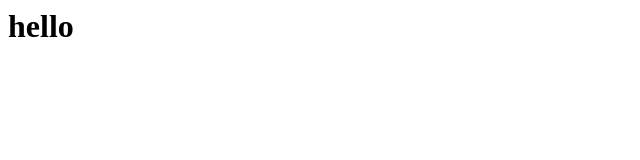
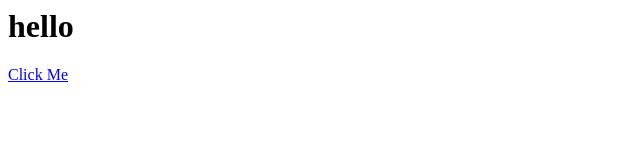
Before and after one commit to Gauravst/Gauravst, a plain HTML site: page index.html in a window 1280 px wide. Shown: the full height of the page, 0-640 px from the left. Drawn offline with Linux system fonts and the light colour scheme.

Commit message:
Update index.html

```diff
--- a/index.html
+++ b/index.html
@@ -1 +1,2 @@
 <h1>hello</h1>
+<a href = "style.css">Click Me</a>
```
